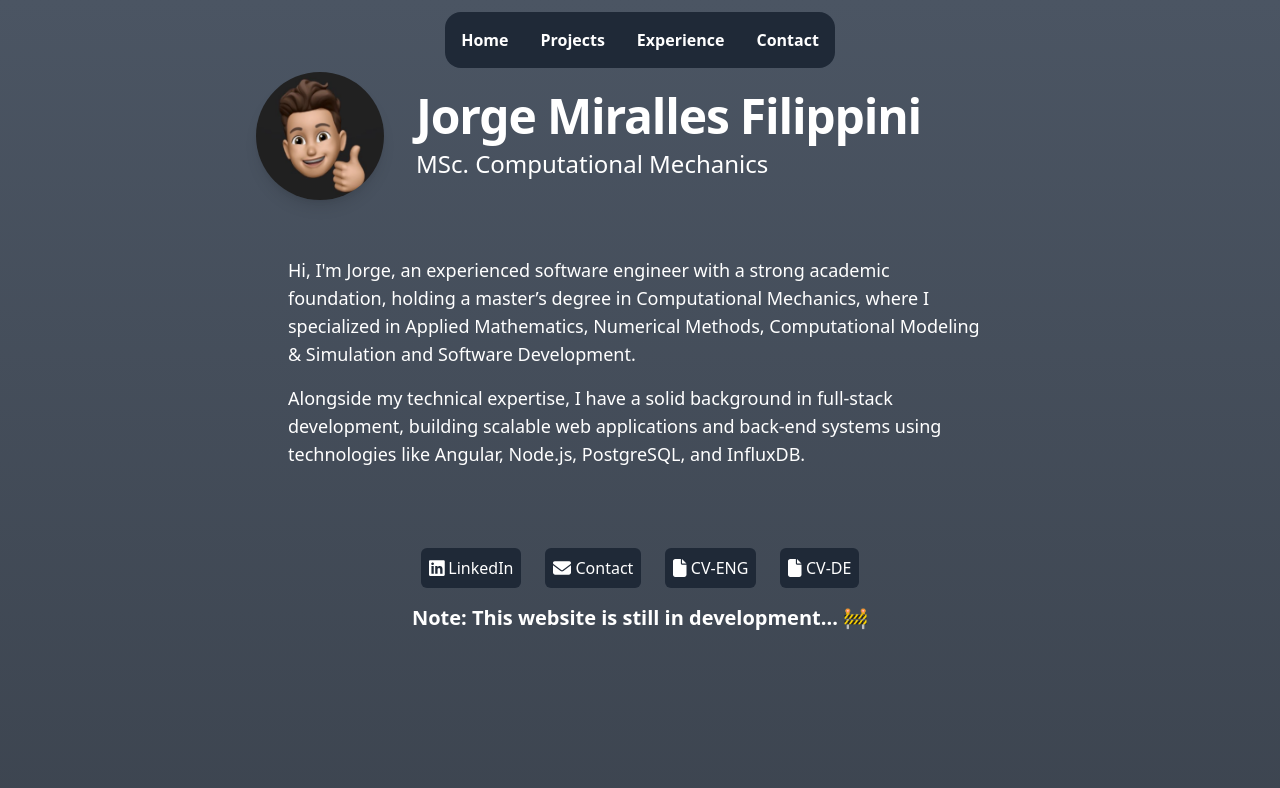
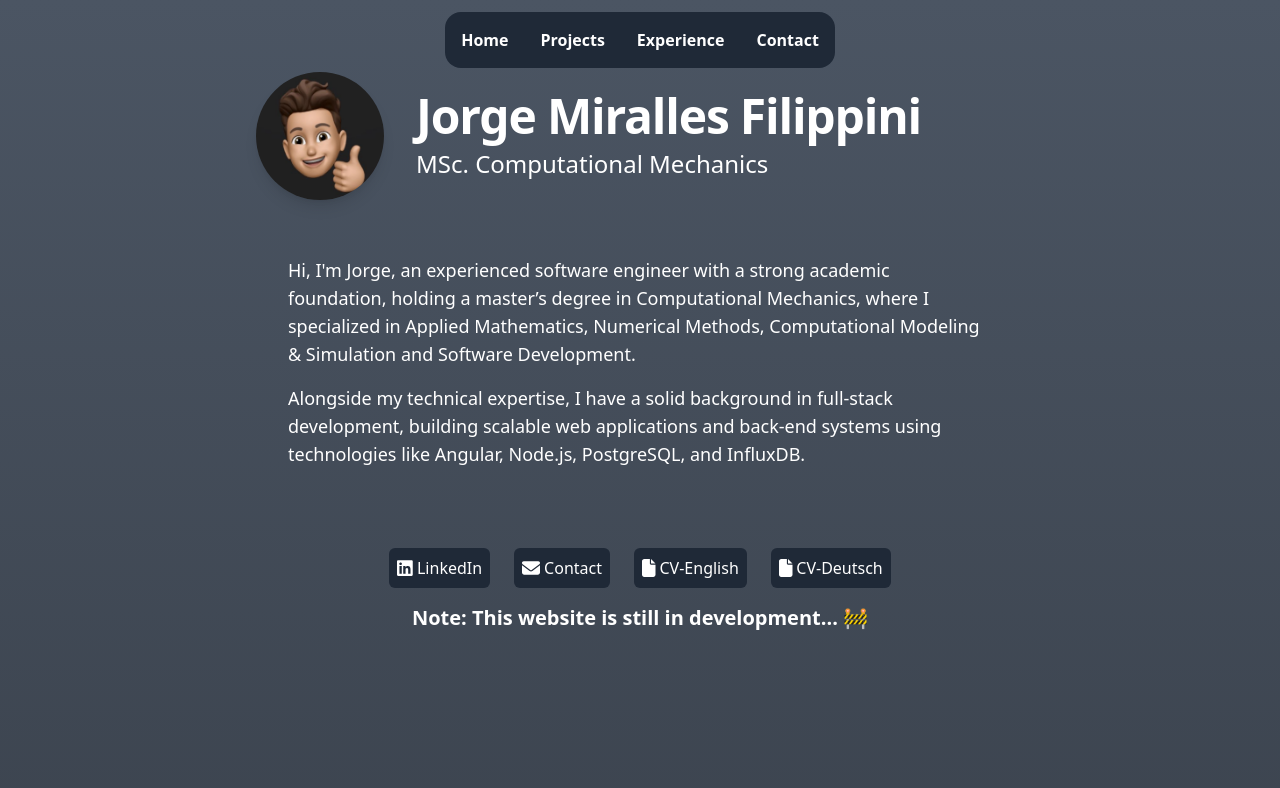
Before and after one commit to MirallesFJ/MyPortfolio, a React (Vite) app: page / in a window 1280 px wide. Shown: the top 788 px of the page. Built offline with nearby package versions, Linux system fonts and the light colour scheme.

Commit message:
add complete name of language

```diff
--- a/src/components/SocialLinks.jsx
+++ b/src/components/SocialLinks.jsx
@@ -36,7 +36,7 @@ export default function SocialLinks() {
         style={{ maxWidth: '150px' }}
       >
         <FontAwesomeIcon icon={faFile} className="text-lg" />
-        <span className="ml-1">CV-ENG</span>
+        <span className="ml-1">CV-English</span>
       </a>
 
       {/* CV Link-DE */}
@@ -48,7 +48,7 @@ export default function SocialLinks() {
         style={{ maxWidth: '150px' }}
       >
         <FontAwesomeIcon icon={faFile} className="text-lg" />
-        <span className="ml-1">CV-DE</span>
+        <span className="ml-1">CV-Deutsch</span>
       </a>
 
       {/* GitHub Link */}
```
